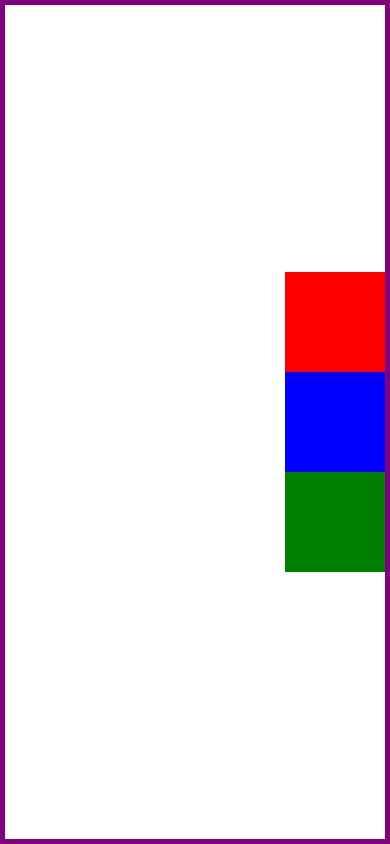
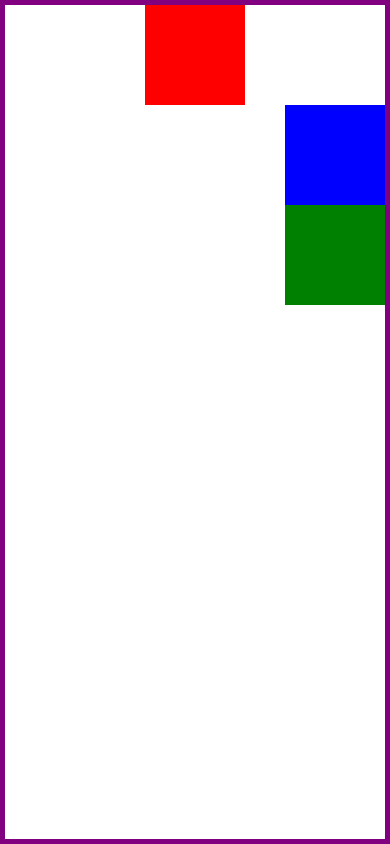
Before and after one commit to Rafaelse6/rn-flex, a React Native app: screen / in a window 390 px wide. Built offline with nearby package versions, Linux system fonts and the light colour scheme.

Commit message:
Align self

```diff
--- a/App.tsx
+++ b/App.tsx
@@ -3,13 +3,26 @@ import { StyleSheet, Text, View } from "react-native";
 
 function RedBox() {
   return (
-    <View style={{ height: 100, width: 100, backgroundColor: "red" }}></View>
+    <View
+      style={{
+        height: 100,
+        width: 100,
+        backgroundColor: "red",
+        alignSelf: "center",
+      }}
+    ></View>
   );
 }
 
 function BlueBox() {
   return (
-    <View style={{ height: 100, width: 100, backgroundColor: "blue" }}></View>
+    <View
+      style={{
+        height: 100,
+        width: 100,
+        backgroundColor: "blue",
+      }}
+    ></View>
   );
 }
 
@@ -34,7 +47,7 @@ const styles = StyleSheet.create({
   container: {
     flex: 1,
     flexDirection: "column",
-    justifyContent: "center",
+    justifyContent: "flex-start",
     alignItems: "flex-end",
     borderWidth: 5,
     borderColor: "purple",
```
